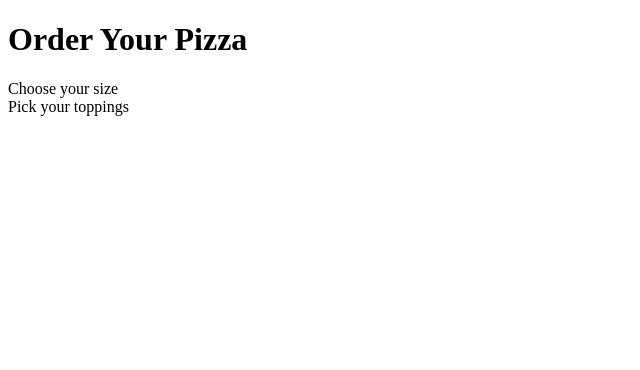
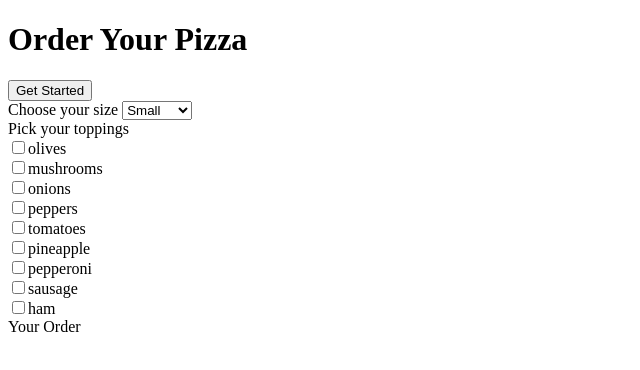
Before and after one commit to aaronvbrown/pizza-parlor, a plain HTML site: page index.html in a window 1280 px wide. Shown: the whole page, without its empty margins (0-640 px from the left). Drawn offline with Linux system fonts and the light colour scheme.

Commit message:
populate checkboxes for toppings

```diff
--- a/index.html
+++ b/index.html
@@ -6,11 +6,21 @@
     <script src="js/scripts.js"></script>
 </head>
 
-<body>
+<body onload = "populateToppings()">
     <h1>Order Your Pizza</h1>
-    <div>Choose your size</div>
-    <div>Pick your toppings</div>
-    <div id="userOrder" class="hidden">Your Order</div>
+    <label></label>
+    <button>Get Started</button>
+    <br>
+    <label for = sizeInput>Choose your size</label>
+    <select id="sizeInput">
+        <option value="small">Small</option>
+        <option value="medium">Medium</option>
+        <option value="large">Large</option>
+    </select>
+    <div id="toppings">Pick your toppings</div>
+    <form id="toppingsForm">
+    </form>
+    <div id="displayOrder">Your Order</div>
 
 </body>
 
--- a/js/scripts.js
+++ b/js/scripts.js
@@ -5,7 +5,7 @@ const sizesAvailable = {
     'medium':   12.50,
     'large':    15.00
 };
-const toppingsAvailable = ['cheese', 'olives', 'mushrooms', 'onions', 'peppers', 'tomatoes', 'pineapple','pepperoni', 'sausage', 'ham'];
+const toppingsAvailable = ['olives', 'mushrooms', 'onions', 'peppers', 'tomatoes', 'pineapple','pepperoni', 'sausage', 'ham'];
 
 //class method
 // class Pizza {
@@ -40,6 +40,34 @@ Pizza.prototype.pricePizza = function() {
 
 
 // User Interface Logic
+// generate checkboxes for toppings
+
+//get the container that will hold the checkboxes
+function populateToppings () {
+    const toppingsContainer = document.getElementById('toppingsForm');
+
+    toppingsAvailable.forEach((topping) => {
+        //create new checkbox element
+        const checkbox = document.createElement('input');
+        checkbox.type='checkbox';
+        checkbox.value=topping;
+
+        //create label for checkbox
+        const label = document.createElement('label');
+        label.textContent = topping;
+
+        //create a break
+        const lineBreak = document.createElement('br');
+
+        //append the checkbox, label and break to the container element
+        toppingsContainer.appendChild(checkbox);
+        toppingsContainer.appendChild(label);
+        toppingsContainer.appendChild(lineBreak);
+    });
+}
+
+
+
 
 // tests for node
 let myPizza = new Pizza('medium', ["anchovies", "pineapple"]);
```
